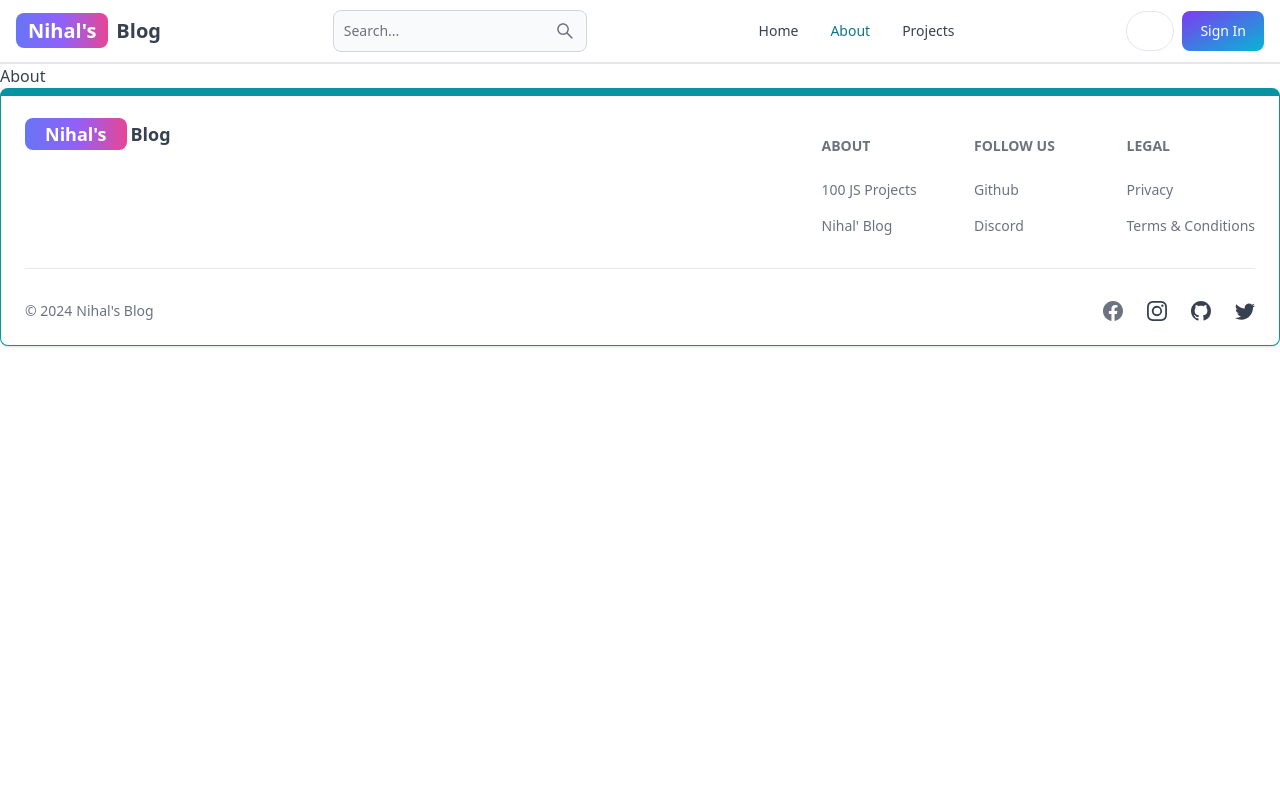
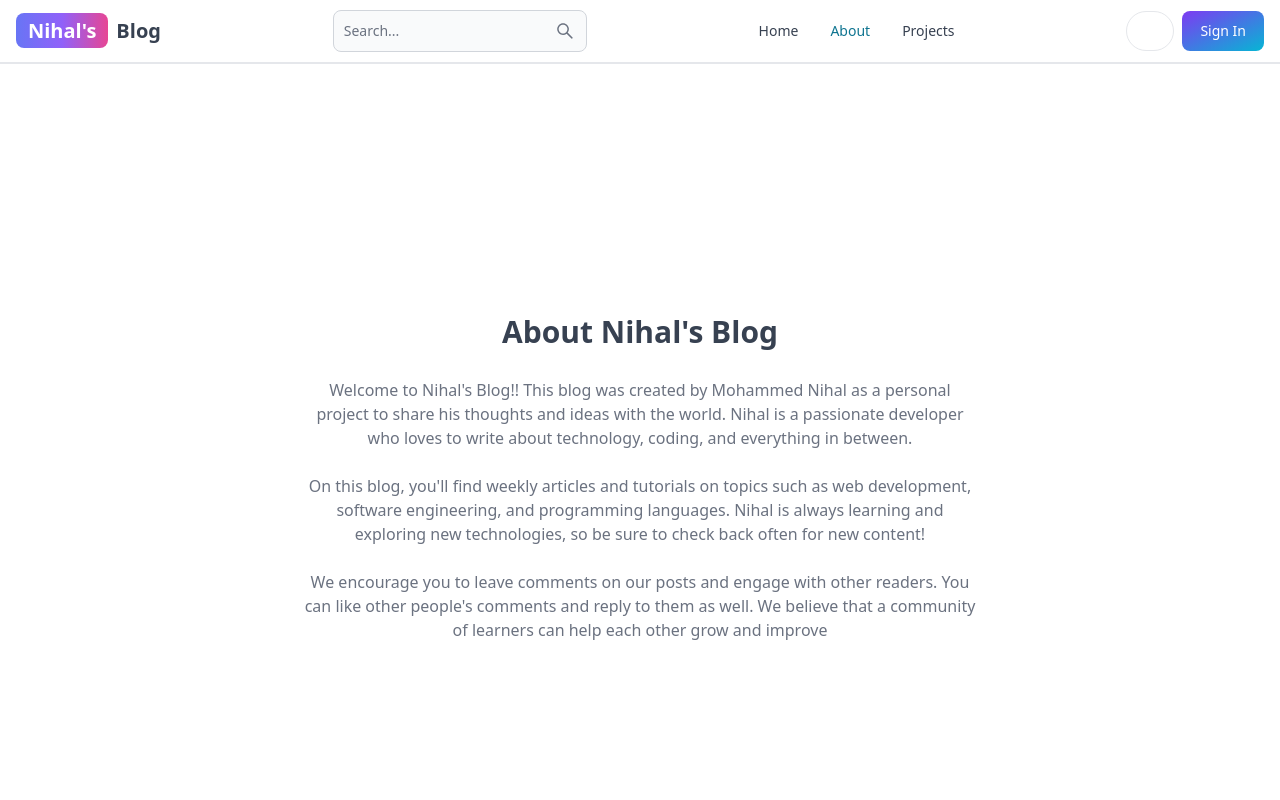
Before and after one commit to nihalmmuneer/Mern-Blog, a React (Vite) app in the folder client/: page /about in a window 1280 px wide. Shown: the top 800 px of the page. Built offline with nearby package versions, Linux system fonts and the light colour scheme; no server answers; some icons are missing.

Commit message:
Completed about and project pages

```diff
--- a/client/src/pages/About.jsx
+++ b/client/src/pages/About.jsx
@@ -1,6 +1,29 @@
-
 export default function About() {
   return (
-    <div>About</div>
-  )
+    <div className=" flex flex-col min-h-screen justify-center text-center">
+      <div className="flex flex-col  max-w-2xl mx-auto items-center">
+        <h1 className="text-3xl font-semibold my-7">About Nihal&apos;s Blog</h1>
+        <div className="flex flex-col text-gray-500 gap-6">
+          <p>
+            Welcome to Nihal&apos;s Blog!! This blog was created by Mohammed
+            Nihal as a personal project to share his thoughts and ideas with the
+            world. Nihal is a passionate developer who loves to write about
+            technology, coding, and everything in between.
+          </p>
+          <p>
+            On this blog, you&apos;ll find weekly articles and tutorials on
+            topics such as web development, software engineering, and
+            programming languages. Nihal is always learning and exploring new
+            technologies, so be sure to check back often for new content!
+          </p>
+          <p>
+            We encourage you to leave comments on our posts and engage with
+            other readers. You can like other people&apos;s comments and reply
+            to them as well. We believe that a community of learners can help
+            each other grow and improve
+          </p>
+        </div>
+      </div>
+    </div>
+  );
 }
--- a/client/src/pages/Project.jsx
+++ b/client/src/pages/Project.jsx
@@ -1,6 +1,18 @@
+import CallToAction from "../components/CallToAction";
 
 export default function Project() {
   return (
-    <div>Project</div>
-  )
+    <div className="min-h-screen justify-center items-center flex">
+      <div className="max-w-2xl flex flex-col  gap-6 justify-center items-center">
+        <h1 className="text-3xl font-semibold">Projects</h1>
+        <p className="text-gray-500 dark:text-gray-400">
+          Build fun and engaging projects while learning HTML, CSS, and
+          JavaScript!
+        </p>
+        <div>
+          <CallToAction />
+        </div>
+      </div>
+    </div>
+  );
 }
--- a/client/src/pages/Search.jsx
+++ b/client/src/pages/Search.jsx
@@ -107,7 +107,7 @@ const Search = () => {
           <div className="flex items-center gap-2">
             <label className="font-bold text-sm">SearchTerm:</label>
             <TextInput
-              placeholder="select something.."
+              placeholder="Search..."
               id="searchTerm"
               type="text"
               value={sidebarData.searchTerm}
```
Also changed, not shown: 1 other file (tests, documents, lock files or other folders).
